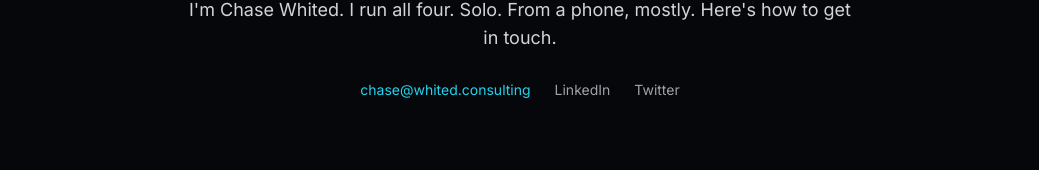
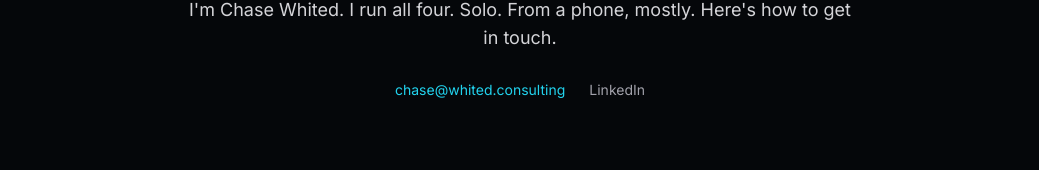
Before and after one commit to cwhited26/whited-consulting-website, a Next.js app: page / in a window 1280 px wide. Shown: the part 1315-1485 px from the top of the page, without its empty margins (120-1159 px from the left). Built offline with nearby package versions, Linux system fonts and the light colour scheme.

Commit message:
[2026-05-10 Claude Code] Footer: remove dormant Twitter link (not Chase's account)

```diff
--- a/src/app/page.tsx
+++ b/src/app/page.tsx
@@ -164,14 +164,6 @@ function Founder() {
         >
           LinkedIn
         </a>
-        <a
-          href="https://twitter.com/chasewhited"
-          target="_blank"
-          rel="noopener noreferrer"
-          className="text-zinc-400 transition hover:text-zinc-200"
-        >
-          Twitter
-        </a>
       </div>
     </section>
   );
```
